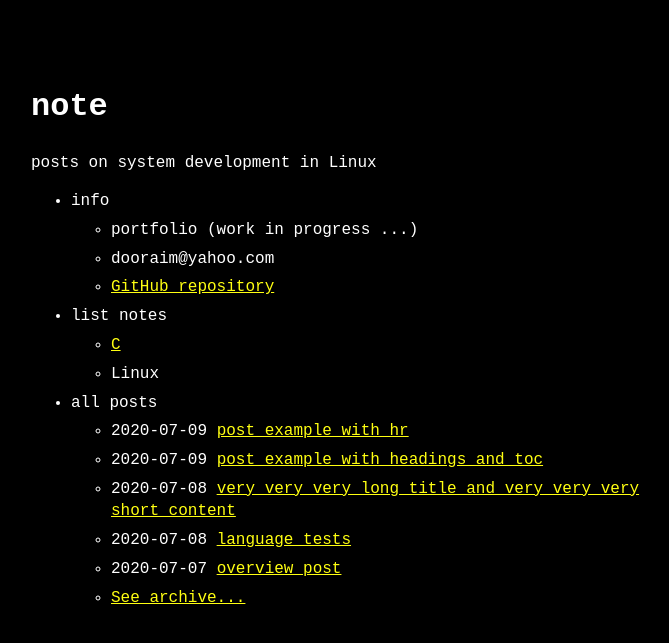
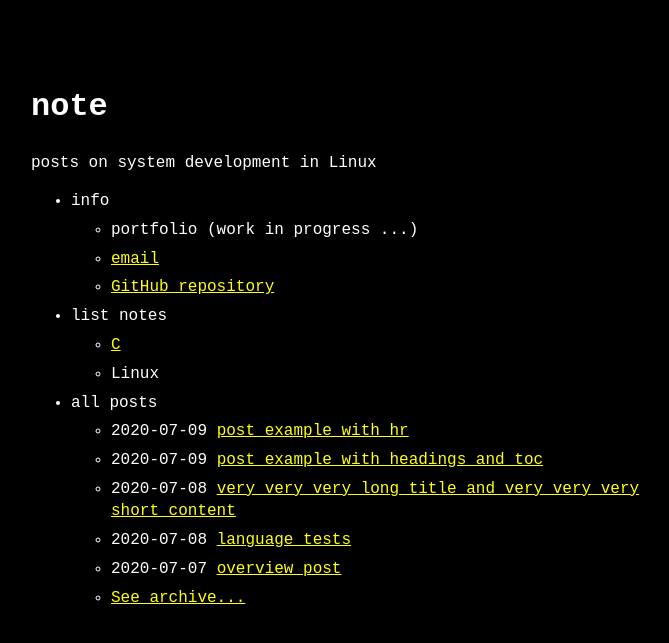
Before and after one commit to dooraim/dooraim.github.io, a Jekyll site: the page built from index.md, in a window 1280 px wide. Shown: the top 643 px of the page, without its empty margins (289-958 px from the left). Built offline with Jekyll 4.4.1, drawn with Linux system fonts in a browser that asks for light colours.

Commit message:
data: menu: add email

```diff
--- a/_data/menu.yml
+++ b/_data/menu.yml
@@ -6,7 +6,8 @@ entries:
     entries:
       - title: portfolio (work in progress ...)
         url:
-      - title: dooraim@yahoo.com
+      - title: email
+        url: mailto:dooraim@yahoo.com
       - title: GitHub repository
         url: https://github.com/dooraim
 
```
